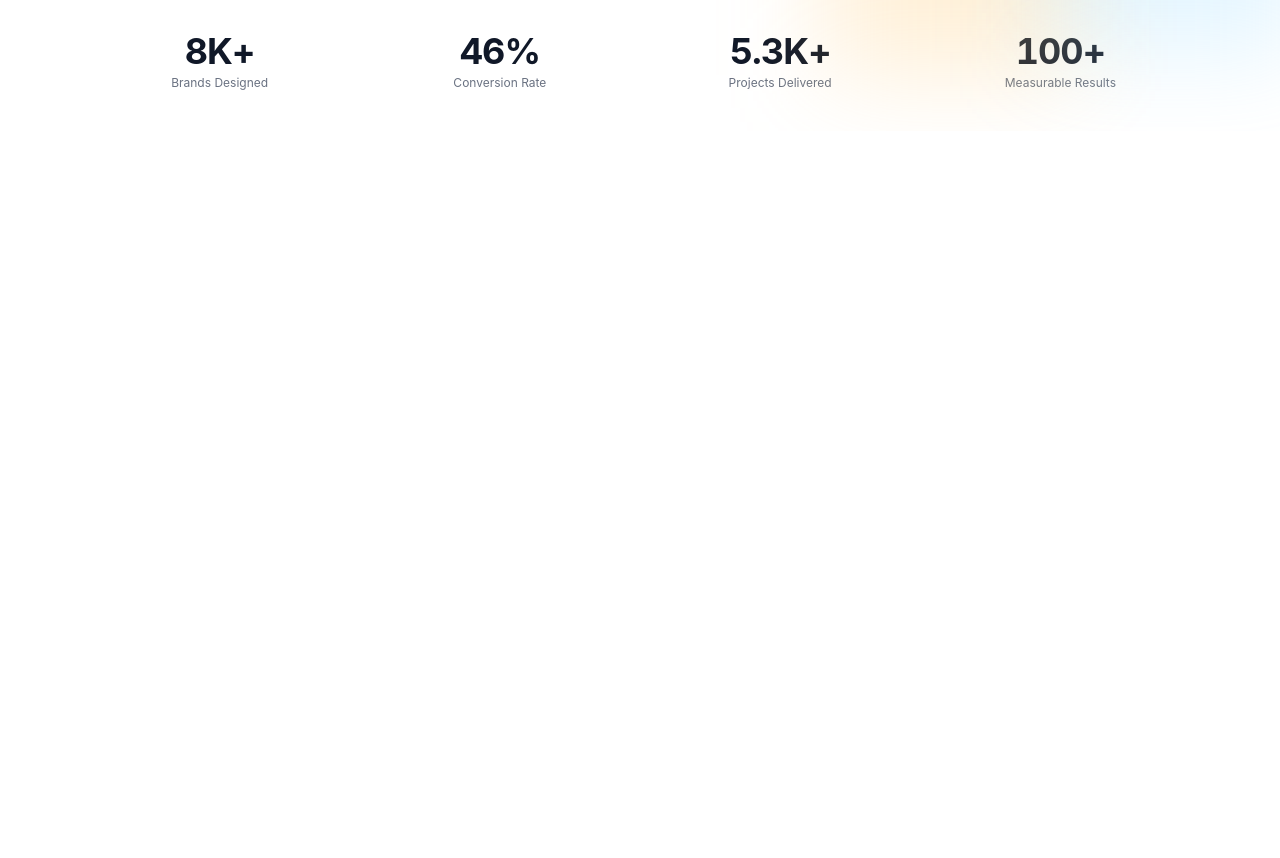
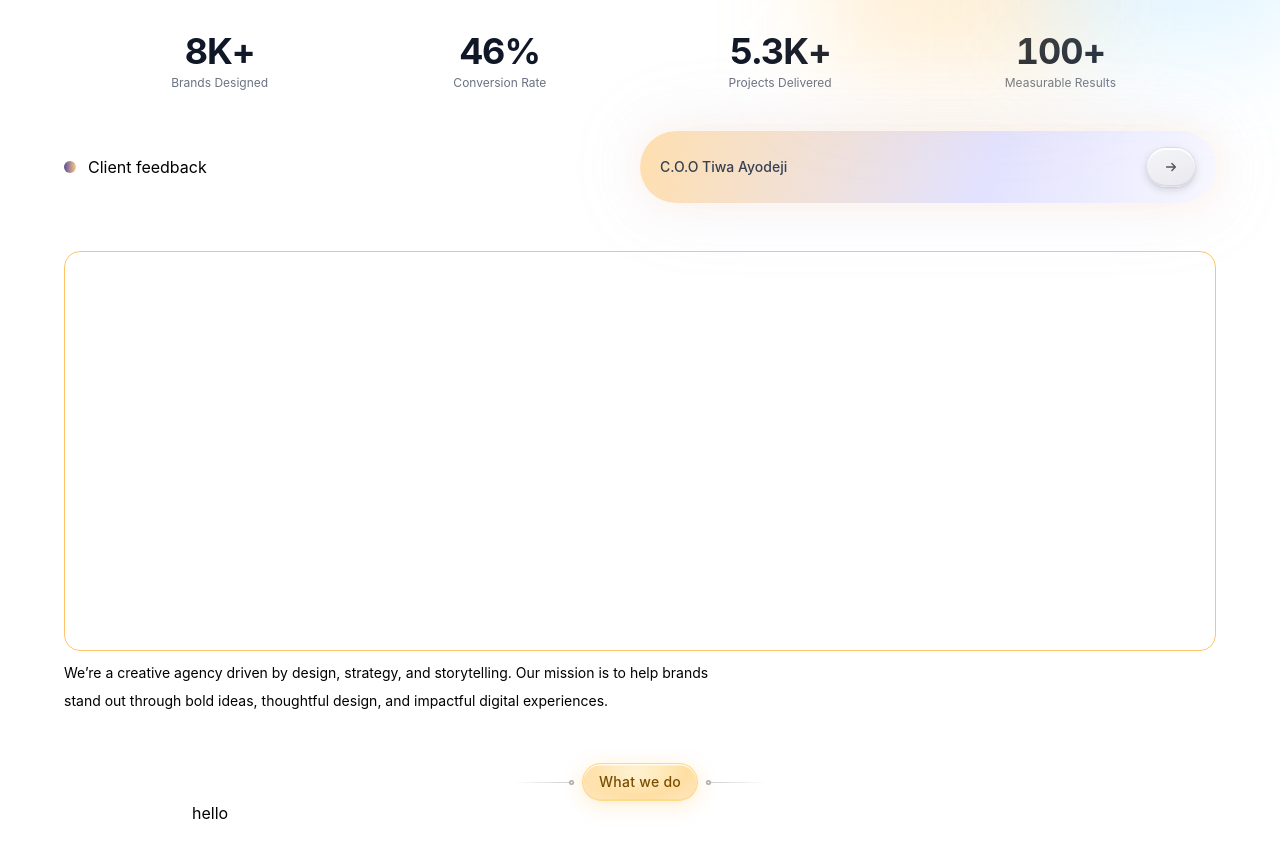
Before and after one commit to NovaFoundry-Technologies/novafoundry, a React (Vite) app: page / in a window 1280 px wide. Shown: the part 1400-2258 px from the top of the page. Before the commit the page ends 1531 px from the top, so only its background shows below. Built offline with nearby package versions, Linux system fonts and the light colour scheme.

Commit message:
draft sketch for client feedback

```diff
--- a/src/App.tsx
+++ b/src/App.tsx
@@ -31,12 +31,12 @@ function App() {
 
         <TrustedPartners />
 
-        <ExpertServices />
         <ProjectStrategy />
         <ProjectMethod />
+        <Feedback />
+        <ExpertServices />
         <Portflio />
         <ClientReviews />
-        <Feedback />
         <Insight />
         <Speech />
         <ContactUs />
--- a/src/components/ui/SliderBar.tsx
+++ b/src/components/ui/SliderBar.tsx
@@ -0,0 +1,82 @@
+import React, { useEffect, useRef, useState } from "react";
+
+interface ExpandingCardProps {
+  title: string;
+  onClick?: () => void;
+  startWidth?: string; // default "40%"
+  delay?: number; // stagger delay in ms, default 0
+}
+
+const ExpandingCard: React.FC<ExpandingCardProps> = ({
+  title,
+  startWidth = "40%",
+  delay = 0,
+}) => {
+  const [visible, setVisible] = useState(false);
+  const ref = useRef<HTMLDivElement>(null);
+
+  useEffect(() => {
+    const observer = new IntersectionObserver(
+      ([entry]) => {
+        if (entry.isIntersecting) setVisible(true);
+      },
+      { threshold: 0.3 },
+    );
+    if (ref.current) observer.observe(ref.current);
+    return () => observer.disconnect();
+  }, []);
+
+  return (
+    <div ref={ref} className="w-full flex justify-start">
+      <div
+        className="flex items-center justify-between px-5 py-4 rounded-full"
+        style={{
+          width: visible ? "100%" : startWidth,
+          background: visible
+            ? "linear-gradient(105deg, #FFDFAF 0%, rgba(181,181,255,0.4) 60%, rgba(181,181,255,0.1) 100%)"
+            : "linear-gradient(105deg, #FFDFAF 0%, rgba(181,181,255,0.15) 100%)",
+          boxShadow: visible
+            ? "0 0 40px rgba(255,210,150,0.25), 0 0 80px rgba(181,181,255,0.15)"
+            : "none",
+          opacity: visible ? 1 : 0.6,
+          transition: `width 700ms ${delay}ms ease-out, background 700ms ${delay}ms ease-out, box-shadow 700ms ${delay}ms ease-out, opacity 500ms ${delay}ms ease-out`,
+        }}
+      >
+        <span
+          className="text-sm font-medium text-gray-700"
+          style={{
+            opacity: visible ? 1 : 0,
+            transition: `opacity 400ms ${delay + 300}ms ease-out`,
+          }}
+        >
+          {title}
+        </span>
+
+        <button
+          className="flex items-center justify-center rounded-full active:scale-95 hover:brightness-105 transition-transform duration-150"
+          style={{
+            width: "50px",
+            height: "40px",
+            flexShrink: 0,
+            background: "linear-gradient(160deg, #f5f5f8 0%, #e8e8ef 100%)",
+            boxShadow:
+              "0 2px 0 rgba(255,255,255,0.9) inset, 0 -1px 0 rgba(0,0,0,0.08) inset, 0 3px 8px rgba(0,0,0,0.12), 0 1px 2px rgba(0,0,0,0.08)",
+            border: "0.5px solid rgba(0,0,0,0.06)",
+          }}
+        >
+          <svg width="14" height="14" viewBox="0 0 16 16" fill="none">
+            <path
+              d="M3 8h10M9 4l4 4-4 4"
+              stroke="#555"
+              strokeWidth="1.6"
+              strokeLinecap="round"
+              strokeLinejoin="round"
+            />
+          </svg>
+        </button>
+      </div>
+    </div>
+  );
+};
+
+export default ExpandingCard;
--- a/src/sections/Features/ExpertServices.tsx
+++ b/src/sections/Features/ExpertServices.tsx
@@ -1,3 +1,15 @@
-export default function ExpertServices() {
-  return null;
-}
+import React from "react";
+import SectionBadge from "../../components/ui/SectionBadge";
+
+const ExpertServices = () => {
+  return (
+    <div className="max-w-4xl mx-auto my-6 min-h-[50vh] ">
+      <div className="flex justify-center items-center">
+        <SectionBadge label="What we do" />
+      </div>
+      hello
+    </div>
+  );
+};
+
+export default ExpertServices;
--- a/src/sections/Features/Feedback.tsx
+++ b/src/sections/Features/Feedback.tsx
@@ -1,3 +1,34 @@
-export default function Feedback() {
-  return null;
-}
+import React from "react";
+import ExpandingCard from "../../components/ui/SliderBar";
+
+const Feedback = () => {
+  return (
+    <div className="w-full max-w-6xl mx-auto min-h-[50vh] flex flex-col space-y-6">
+      <div className="flex justify-between items-center ">
+        <div className="flex items-center gap-3">
+          <span
+            className="w-3 h-3 rounded-full "
+            style={{
+              background: "linear-gradient(to right, #5A4B99, #FDCD86)",
+            }}
+          ></span>
+          <p>Client feedback</p>
+        </div>
+        <div className="w-xl">
+          <ExpandingCard title="C.O.O Tiwa Ayodeji" />
+        </div>
+      </div>
+      <div className="my-6">
+        <div className="w-full h-[50vh] mb-2 border border-[#FFC46A] rounded-2xl"></div>
+
+        <p className="max-w-2xl leading-loose text-sm">
+          We’re a creative agency driven by design, strategy, and storytelling.
+          Our mission is to help brands stand out through bold ideas, thoughtful
+          design, and impactful digital experiences.
+        </p>
+      </div>
+    </div>
+  );
+};
+
+export default Feedback;
```
